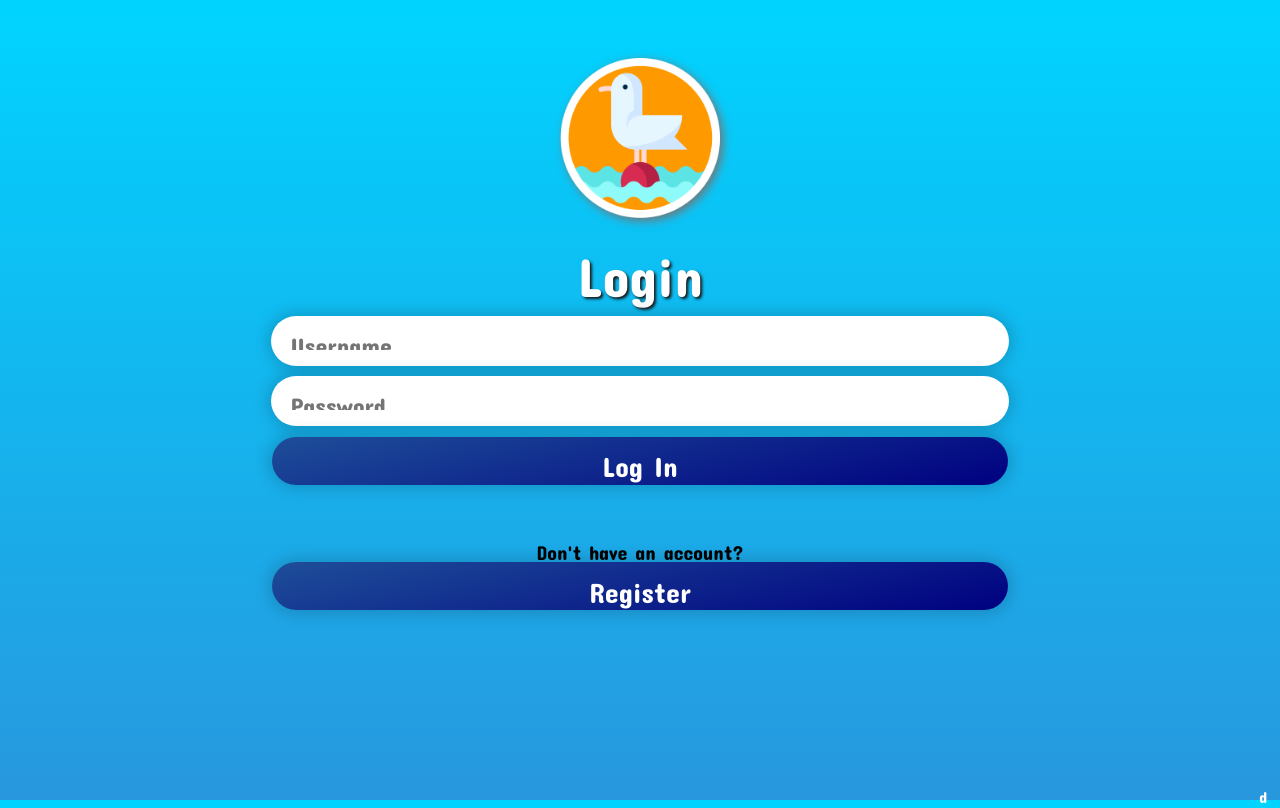
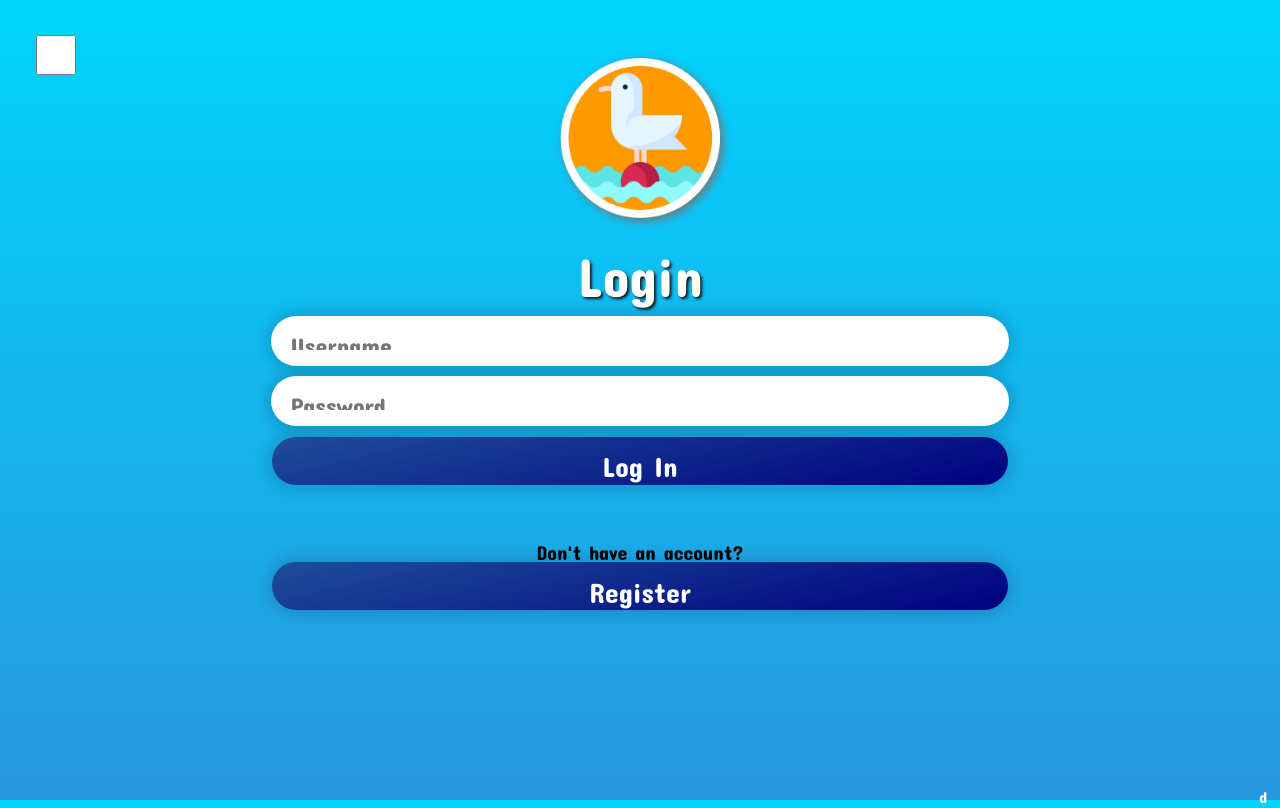
Before and after one commit to achilleasr/SyrosSailWebApp, a Next.js app: page / in a window 1280 px wide. Built offline with nearby package versions, Linux system fonts and the light colour scheme.

Commit message:
testing font bug fix

```diff
--- a/pages/index.js
+++ b/pages/index.js
@@ -1,4 +1,4 @@
-import React from "react";
+import React, { useState } from "react";
 import Head from "next/head";
 import styles from "../styles/Index.module.css";
 import Link from "next/link";
@@ -6,13 +6,27 @@ import { useRouter } from "next/navigation";
 
 export default function App() {
   const router = useRouter();
+  const [checked, setChecked] = useState(false);
+  const handleClick = () => {
+    setChecked(!checked);
+  };
+
+  console.log(checked);
+
   return (
     <div className={styles.wrapper}>
       <Head>
         <title>SAIL APP</title>
       </Head>
       <img src="SplashLogo.png" className={styles.image} />
-      <div className={styles.title}>Login</div>
+      <div className={checked ? styles.title2 : styles.title}>Login</div>
+      <input
+        onClick={handleClick}
+        name="fontBox"
+        type="checkbox"
+        id="fontBox"
+        className={styles.checkbox}
+      />
 
       <form action="/menu" method="post">
         <input
@@ -20,6 +34,7 @@ export default function App() {
           id="username"
           name="username"
           placeholder="Username"
+          className={checked ? styles.input2 : styles.input1}
           required
         />
         <input
@@ -27,12 +42,19 @@ export default function App() {
           id="password"
           name="password"
           placeholder="Password"
+          className={checked ? styles.input2 : styles.input1}
           required
         />
         {/* <button type="submit" className={styles.button}>
           Log In
         </button> */}
-        <button className={styles.button} type="button" onClick={() => router.push("/menu")}>Log In</button>
+        <button
+          className={styles.button}
+          type="button"
+          onClick={() => router.push("/menu")}
+        >
+          Log In
+        </button>
         {/* <div className={styles.button}>
           <Link href="/menu">Log In</Link>
         </div> */}
@@ -45,7 +67,13 @@ export default function App() {
         {/* <div className={styles.button}>
           <Link href="/register">Register</Link>
         </div> */}
-        <button className={styles.button} type="button" onClick={() => router.push("/register")}>Register</button>
+        <button
+          className={styles.button}
+          type="button"
+          onClick={() => router.push("/register")}
+        >
+          Register
+        </button>
       </div>
       <footer className={styles.footer}>
         <Link href="/debug">d</Link>
@@ -70,22 +98,6 @@ export default function App() {
           width: 60%;
           flex-direction: column;
         }
-        input {
-          color: black;
-          font-family: ConcertOne;
-          // padding: 0px;
-          padding-left: 20px;
-          border: 0px;
-          margin: 5px;
-          height: 3rem;
-          border-radius: 100px;
-          font-size: 24px;
-          box-shadow: 0 0 15px 4px rgba(0, 0, 0, 0.16);
-        }
-        input::placeholder {
-          font-family: ConcertOne;
-          font-size: 24px;
-        }
 
         input:hover {
           box-shadow: 0 0 15px 4px rgba(222, 222, 222, 0.2);
--- a/styles/Index.module.css
+++ b/styles/Index.module.css
@@ -7,6 +7,14 @@
   font-size: 55px;
   margin: 2%;
   font-family: ConcertOne;
+  color: white;
+  text-shadow: 2px 2px 3px rgb(22, 22, 22);
+}
+
+.title2 {
+  font-size: 55px;
+  margin: 2%;
+  font-family: Arial;
   color: white;
   text-shadow: 2px 2px 3px rgb(22, 22, 22);
 }
@@ -38,10 +46,6 @@
   background: linear-gradient(347deg, var(--myColor1) 0%, var(--myColor2) 100%);
   box-shadow: 0 0 15px 4px rgba(0, 0, 0, 0.16);
   transition: font-size 0.1s ease-out 100ms, --myColor1 0.2s, --myColor2 0.2s;
-}
-
-.button::placeholder {
-  font-family: ConcertOne;
 }
 
 
@@ -87,3 +91,49 @@
   height: 160px;
   filter: drop-shadow(3px 3px 5px #747474);
 }
+
+.checkbox {
+height: 40px;
+width: 40px;
+border: white solid 1px;
+position: fixed;
+  top: 2rem;
+  left: 2rem;
+}
+
+
+.input1{
+    color: black;
+    font-family: ConcertOne;
+    /* padding: 0px; */
+    padding-left: 20px;
+    border: 0px;
+    margin: 5px;
+    height: 3rem;
+    border-radius: 100px;
+    font-size: 24px;
+    box-shadow: 0 0 15px 4px rgba(0, 0, 0, 0.16);
+
+}
+
+.input1::placeholder {
+  font-family: ConcertOne;
+  font-size: 24px;
+}
+
+.input2 {
+  color: black;
+  font-family: ConcertOne;
+  /* padding: 0px; */
+  padding-left: 20px;
+  border: 0px;
+  margin: 5px;
+  height: 3rem;
+  border-radius: 100px;
+  font-size: 24px;
+  box-shadow: 0 0 15px 4px rgba(0, 0, 0, 0.16);
+}
+.input2::placeholder {
+  font-family: Arial;
+  font-size: 24px;
+}
```
